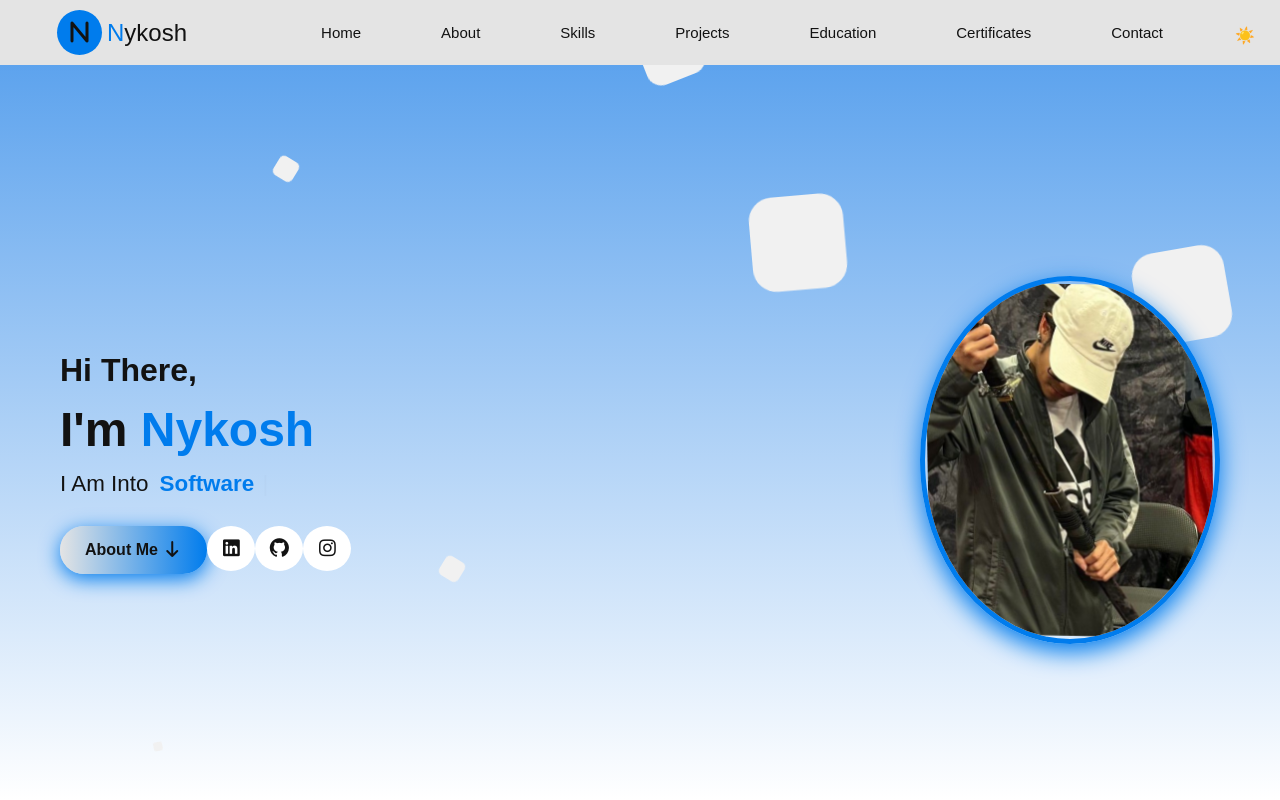
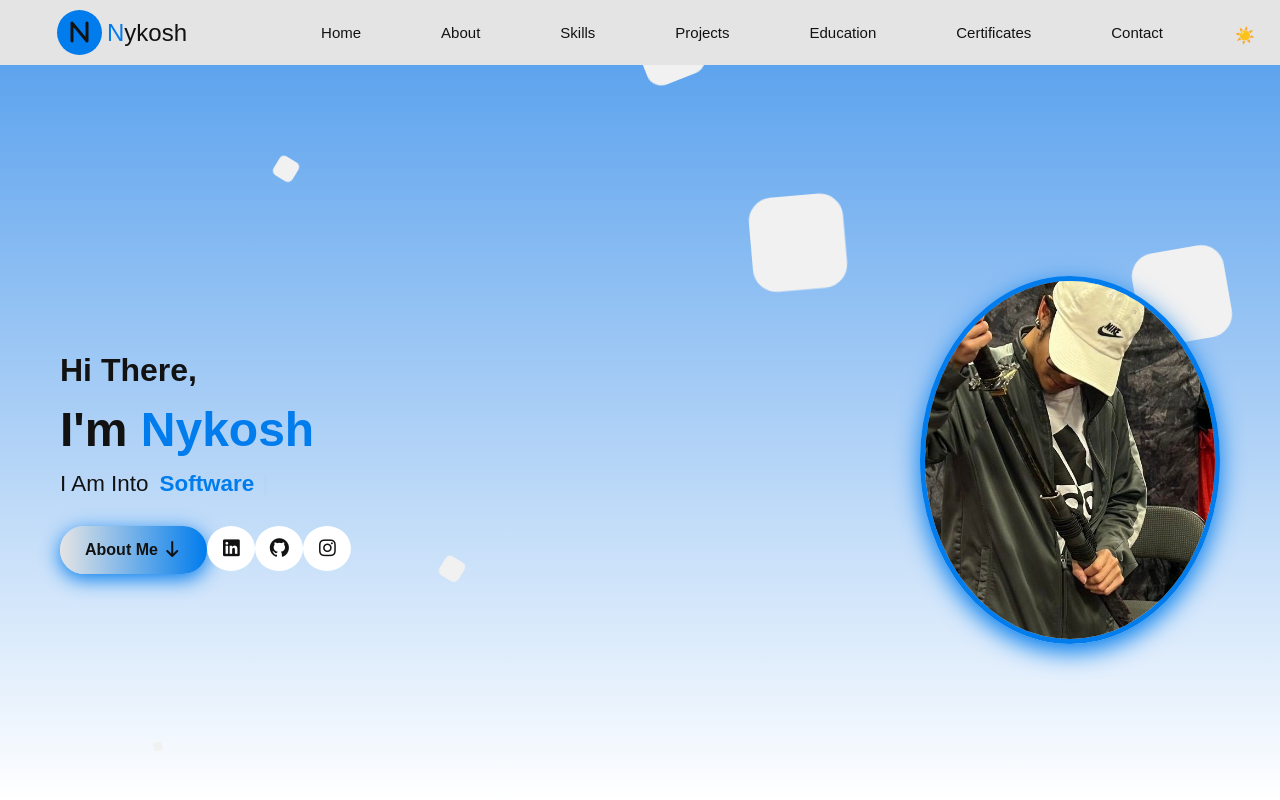
Before and after one commit to Kynchan123/vite.nykosh, a React (Vite) app: page / in a window 1280 px wide. In both pictures the pointer is over the picture 1070 px from the left and 459 px from the top of the page. Shown: the top 800 px of the page. Built offline with nearby package versions, Linux system fonts and the light colour scheme.

Commit message:
updated css

```diff
--- a/src/App.css
+++ b/src/App.css
@@ -465,6 +465,8 @@ nav .navlinks li a{
   filter: grayscale(0%);
   transition: filter 0.3s ease;
   transform: rotate3d(1, 1, 0, 15deg);
+  transform: scale(1.1);
+
 }
 
 .hero-img {
```
